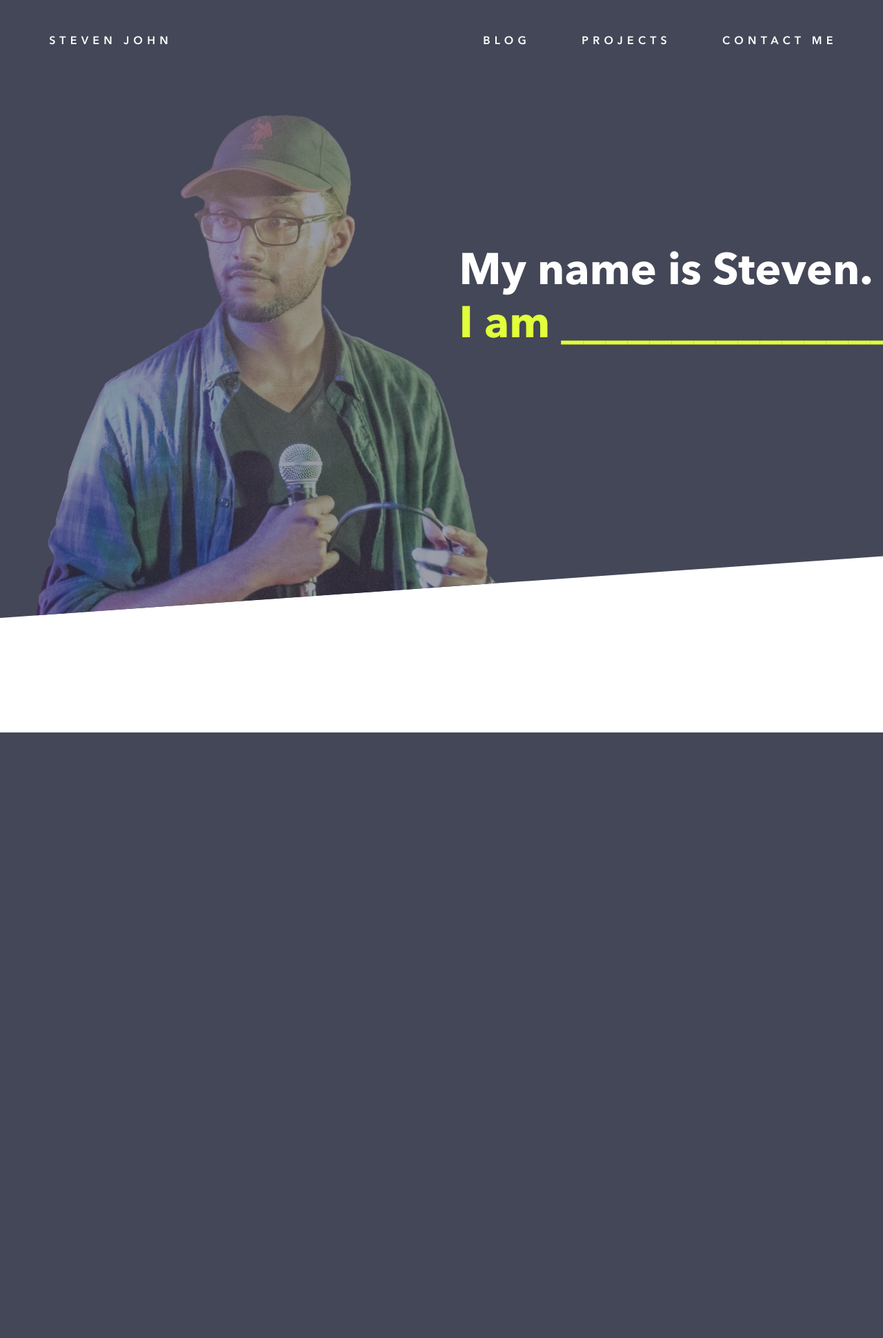
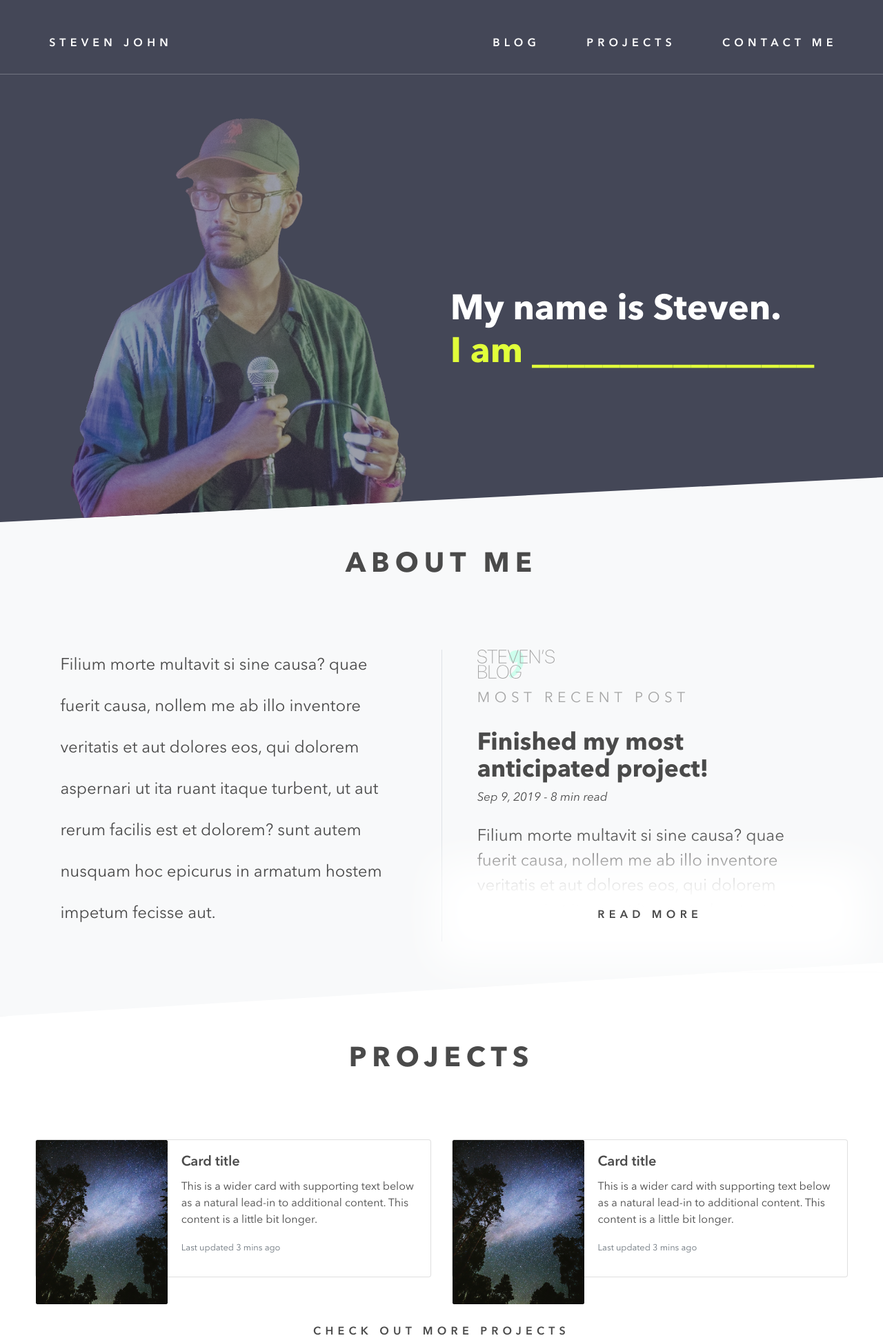
Before and after one commit to StevenJPx2/resume-website, a Flask app: page / in a window 1280 px wide. Shown: the top 1940 px of the page at 69% size. Before the commit the page ends 1062 px from the top, so only its background shows below. Run offline with Flask 2, Linux system fonts and the light colour scheme; some libraries are stand-ins or nearby versions.

Commit message:
Finished 1st visual prototype of landing page

```diff
--- /dev/null
+++ b/app/config.py
@@ -0,0 +1,4 @@
+import os
+
+class Config(object):
+    SECRET_KEY = os.environ.get('SECRET_KEY', 'yoyoyoyyoyoyo')
--- /dev/null
+++ b/app/forms.py
@@ -0,0 +1,10 @@
+from flask_wtf import FlaskForm
+from wtforms import StringField, SubmitField, BooleanField, PasswordField, TextAreaField
+from wtforms.validators import DataRequired, ValidationError, Email, EqualTo, Length
+
+class ContactForm(FlaskForm):
+    name = StringField('Name', validators=[DataRequired()])
+    email = StringField('Email', validators=[DataRequired()])
+    number = StringField('Phone Number')
+    query = StringField('Enter your query here...', validators=[DataRequired()])
+    submit = SubmitField('Send')
--- a/app/routes.py
+++ b/app/routes.py
@@ -1,12 +1,17 @@
 from app import app
-from flask import render_template, url_for
+from flask import render_template, url_for, redirect
+from app.forms import ContactForm
 
 import os
+import wget
 
 
-@app.route('/')
+@app.route('/', methods=['GET', 'POST'])
 def index():
-    return render_template('index.html')
+    form = ContactForm()
+    if form.validate_on_submit():
+        return redirect(url_for('index'))
+    return render_template('_index.html', form=form)
 
 
 @app.template_filter('autoversion')
--- a/app/static/css/style.css
+++ b/app/static/css/style.css
@@ -32,88 +32,260 @@
 	font-stretch: condensed;
 }
 
+:root {
+	--text-color-dark:  #4a4a4a;
+	--background-color-1: #444757;
+}
+
 * {
 	margin: 0;
 	padding: 0;
+	box-sizing: border-box;
 }
 
+
+@media only screen and (min-width: 576px){
+	.header-text{
+		font-size: 1vw;
+	}
+}
+
+@media only screen and (min-width: 768px){
+	.header-text{
+		font-size: 2vw;
+	}
+}
+
+@media only screen and (min-width: 992px){
+	.header-text{
+		font-size: 3vw;
+	}
+}
+
+@media only screen and (min-width: 1200px){
+	.header-text{
+		font-size: 4vw;
+	}
+}
+
+.h1, .h2, .h3, .h4, .h5, .h6, h1, h2, h3, h4, h5, h6 {
+	font-weight: 600;
+}
 
 body {
 	font-family: Avenir-Next, sans-serif;
 	font-weight: 500;
 	font-size: 100%;
+	color: var(--text-color-dark);
 }
 
-.container {
-  width: 100%;
-  margin: 0 auto;
-}
-
-a {
+a.main-link {
 	letter-spacing: 0.39em;
-	color: #4a4a4a;
 	font-family: Avenir-Next;
 	font-weight: 600;
 	text-decoration: none;
 	text-transform: uppercase;
-	transition: color 0.1s ease-in;
 	text-align: center;
+	z-index: 1;
 }
 
-a:hover {
+a.main-link:hover {
 	color: #171717;
+	text-decoration: none;
 }
 
+.sub-header {
+	font-weight: 700;
+	text-transform: uppercase;
+	text-align: center;
+	letter-spacing: 0.2em;
+	margin-bottom: 2.3em;
+}
 
 a.header-link {
-	color: #fff;
+	color: #fff !important;
 	padding: 17px 15px 15px 20px;
+}
+
+a.header-link:hover {
+	color: #fff !important;
 }
 
 a.link-box {
 	outline: solid 0px #fff;
-	transition: outline-width 0.2s ease-in;
+	transition: outline-width 0.2s ease-in !important;
 }
 
 a.link-box:hover {
 	outline-width: 2px;
+	text-decoration: none;
 }
 
-.landing {
-	background-color: #444757;
-	width: 100vw;
-	height: 70vw;
-	clip-path: polygon(0 0%, 100% 0%, 100% 90%, 0% 100%);
-	-webkit-clip-path: polygon(0 0%, 100% 0%, 100% 90%, 0% 100%);
-	z-index: -1;
+.placeholder-img {
+	background-color: #171717;
 }
 
-nav.landing-nav{
-	padding: 4vw;
+.img-ext {
+	height: 100%;
+}
+
+.img-play {
+	position: absolute;
+    display: none;
+    top: 39%;
+	left: 0%;
+    width: 40px;
+	margin: 0 auto;
+    right: 0px;
+    z-index: 100
+}
+
+.img-play-link:hover .img-play {
+	display: block;
+}
+
+a.link-ext {
+	color: var(--text-color-dark);
+	transition: color 0.1s ease-in;
+}
+
+a.link-ext:hover {
+	color: #171717;
+}
+
+.bg-dark-c {
+	background-color: var(--background-color-1) !important;
+}
+
+.li-spacing li + li {
+	margin-left: 32px;
+}
+
+.pad-navbar {
+	padding: 4vw !important;
+	padding-bottom: 2.5vw !important;
+}
+
+.pad-full {
+	padding: 4vw !important;
+}
+
+.pad {
+	padding: 0 4vw !important;
+}
+
+.pad-large {
+	padding: 0 8vw !important;
+}
+
+.pad-left {
+	padding-left: 4vw !important;
+}
+
+.pad-left-large {
+	padding-left: 8vw !important;
+}
+
+.pad-right {
+	padding-right: 4vw !important;
+}
+
+.pad-right-large {
+	padding-left: 8vw !important;
+}
+
+.large {
+	font-size: 1.5em !important;
+}
+
+.height-xl {
+	line-height: 3.5em !important;
+}
+
+.height-l {
+	line-height: 2.5em !important;
+}
+
+.height-m {
+	line-height: 2em !important;
+}
+
+.height-s {
+	line-height: 1.5em !important;
+}
+
+.height-xs {
+	line-height: .5em !important;
+}
+
+#landing {
+	height: 50.77vw;
+	padding-bottom: 0px !important;
+
+}
+
+#landing-footer {
+	background-color: var(--background-color-1);
+	color: #fff;
 }
 
 .center {
 	text-align: center;
 }
 
-.nav-left {
-	float: left;
+.v-middle {
+	vertical-align: middle;
+	position: relative;
 }
 
-.nav-left li + li {
-	margin-left: 35px;
+.my-container {
+	padding: 0 4vw;
+	padding-top: 8vw;
+	padding-bottom: 8vw;
+	/* height: 50.77vw; */
+	margin-bottom: -5%;
+	clip-path: polygon(0 0%, 100% 0%, 100% 90%, 0% 100%);
+	-webkit-clip-path: polygon(0 0%, 100% 0%, 100% 90%, 0% 100%);
+	background-color: #fff;
+	position: relative;
 }
 
-.nav-right {
-	float: right;
+.no-clip {
+	clip-path: polygon(0 0%, 100% 0%, 100% 100%, 0% 100%);
+	-webkit-clip-path: polygon(0 0%, 100% 0%, 100% 100%, 0% 100%);
 }
 
-ul.header-list li {
-	display: inline;
+.z-1 {
+	z-index: 1 !important;
 }
 
-.nav-right li + li {
-	margin-left: 35px;
+.z-2 {
+	z-index: 2 !important;
+}
+
+.z-3 {
+	z-index: 3 !important;
+}
+
+.z-4 {
+	z-index: 4 !important;
+}
+
+.z-5 {
+	z-index: 5 !important;
+}
+
+.z-6 {
+	z-index: 6 !important;
+}
+
+.z-7 {
+	z-index: 7 !important;
+}
+
+.my-shadow {
+	filter: drop-shadow(0px 5px 60px rgba(0,0,0,.17));
+	position: relative;
 }
 
 img.landing-img {
@@ -125,14 +297,63 @@ img.landing-img {
 .header-text {
 	font-family: "Avenir Next", Avenir-Next, sans-serif;
 	font-weight: 900;
-	font-size: 5vw;
-	margin-top: 20vw;
-	margin-left: 52vw;
+	font-size: 4vw;
 	width: -webkit-max-content;
 	color: #fff;
 	position: absolute;
+	top: 48%;
+	left: 51%;
 }
 
-.lime {
+#lime {
 	color: #E1FF3A;
 }
+
+#blog-logo {
+	height: 3.3vw;
+	margin-bottom: 0.8em;
+}
+
+#blog-sub-heading {
+	font-family: Avenir-Next, sans-serif;
+	font-weight: 500;
+	font-size: 1.3em;
+	letter-spacing: 0.32em;
+	text-transform: uppercase;
+	color: #A5A5A5;
+	margin-bottom: 1.5em;
+}
+
+#blog-post-heading {
+	font-size: 2.2em;
+	font-weight: 900;
+	line-height: 1.1em;
+	margin-bottom: 0.2em;
+}
+
+#blog-post-details {
+	font-size: 1.07em;
+	font-style: italic;
+	margin-bottom: 1.5em;
+}
+
+#read-more-container {
+	max-height: 11.4vw;
+	clip-path: polygon(0 0%, 100% 0%, 100% 100%, 0% 100%);
+	-webkit-clip-path: polygon(0 0%, 100% 0%, 100% 100%, 0% 100%);
+}
+
+#read-more-gradient {
+	height: 23%;
+	width: 40%;
+	position: absolute;
+	background-image: linear-gradient(rgba(255,255,255,0), rgba(255,255,255,1))
+}
+
+#read-more-link {
+	text-align: center;
+	transform: translateY(-110%);
+	width: auto;
+	background-color: #fff;
+	box-shadow: 0px -3px 60px 62px #fff;
+}
--- /dev/null
+++ b/app/templates/_index.html
@@ -0,0 +1,142 @@
+{% extends 'bootstrap/base.html' %}
+{% import 'bootstrap/wtf.html' as wtf %}
+
+{% block title %}
+    Steven John
+{% endblock title %}
+
+{% block styles %}
+    <link rel="stylesheet" href="https://stackpath.bootstrapcdn.com/bootstrap/4.3.1/css/bootstrap.min.css" integrity="sha384-ggOyR0iXCbMQv3Xipma34MD+dH/1fQ784/j6cY/iJTQUOhcWr7x9JvoRxT2MZw1T" crossorigin="anonymous">
+    <link rel="stylesheet" href="{{ url_for('static', filename='css/style.css')|autoversion }}">
+{% endblock styles %}
+
+{% block metas %}
+    <meta charset="utf-8">
+    <meta name="viewport" content="width=device-width, initial-scale=1.0, shrink-to-fit=no">
+{% endblock %}
+
+{% block navbar %}
+    <nav class="navbar-nav navbar-expand-lg bg-dark-c pad-navbar">
+        <div class="collapse navbar-collapse" id="navbarSupportedContent">
+            <ul class="navbar-nav mr-auto">
+                <li class="nav-item"><a href="#" class="link-ext main-link header-link">Steven John</a></li>
+            </ul>
+            <ul class="navbar-nav li-spacing">
+                    <li class="nav-item"><a href="#" class="link-ext main-link header-link link-box">Blog</a></li>
+                    <li class="nav-item"><a href="#" class="link-ext main-link header-link link-box">Projects</a></li>
+                    <li class="nav-item"><a href="#contact-me" class="link-ext main-link header-link link-box">Contact Me</a></li>
+            </ul>
+        </div>
+
+    </nav>
+{% endblock %}
+
+{% block content %}
+    <header class="my-container container-fluid bg-dark-c pad z-4" id="landing">
+        <h1 class="header-text">My name is Steven.<br><span id="lime">I am ________________</span></h1>
+        <img src="{{ url_for('static', filename='main_landing_1.png') }}" alt="Steven's picture" class="landing-img">
+    </header>
+
+
+
+    <div class="my-container container-fluid shadow-lg bg-light z-3">
+        <h1 class="sub-header">About Me</h1>
+        <div class="row align-items-center">
+            <div class="col pad">
+                <p class="large height-l">Filium morte multavit si sine causa?
+                    quae fuerit causa,
+                    nollem me ab illo inventore veritatis et aut dolores eos,
+                    qui dolorem aspernari ut ita ruant itaque turbent, ut aut
+                    rerum facilis est et dolorem? sunt autem nusquam
+                    hoc epicurus in armatum hostem impetum fecisse aut.</p>
+            </div>
+            <div class="col pad border-left">
+                <a href="#">
+                    <img src="{{ url_for('static', filename='blog_logo.svg') }}" alt="Steven's Blog" id="blog-logo">
+                </a><br>
+                <div id="blog-sub-heading">Most Recent Post</div>
+                <div id="blog-post-heading">Finished my most anticipated project!</div>
+                <div id="blog-post-details">Sep 9, 2019 - 8 min read</div>
+                <div id="read-more-container">
+                    <p class="large">Filium morte multavit si sine causa? quae fuerit causa,
+                        nollem me ab illo inventore veritatis et aut dolores eos, qui dolorem
+                        aspernari ut ita ruant itaque turbent, ut aut rerum facilis est et
+                        dolorem? sunt autem nusquam hoc epicurus in armatum hostem impetum
+                        fecisse aut.</p>
+                    </div>
+                <div id="read-more-link"><a href="#" class="link-ext main-link">Read more</a></div>
+            </div>
+        </div>
+    </div>
+
+
+
+    <div class="my-container container-fluid shadow-lg z-2">
+        <h1 class="sub-header">Projects</h1>
+        <div class="row align-items-center">
+
+            <div class="col">
+                <div class="card mb-3" style="max-height: 200px;">
+                    <div class="row no-gutters position-relative">
+                        <div class="col-md-4">
+                            <a href="" class="img-play-link">
+                                <img src="{{ url_for('static', filename='placeholder-img.jpg') }}" class="card-img placeholder-img img-ext" alt="...">
+                                <img src="{{ url_for('static', filename='play-img-2.svg') }}" alt="play" class="img-play">
+                            </a>
+                        </div>
+                        <div class="col-md-8">
+                            <div class="card-body">
+                                <a href="#" class="stretched-link link-ext"><h5 class="card-title">Card title</h5></a>
+                                <p class="card-text">This is a wider card with supporting text below as a natural lead-in to additional content. This content is a little bit longer.</p>
+                                <p class="card-text"><small class="text-muted">Last updated 3 mins ago</small></p>
+                            </div>
+                        </div>
+                    </div>
+                </div>
+            </div>
+
+            <div class="col">
+                <div class="card mb-3" style="max-height: 200px;">
+                    <div class="row no-gutters position-relative">
+                        <div class="col-md-4">
+                            <a href="" class="img-play-link">
+                                <img src="{{ url_for('static', filename='placeholder-img.jpg') }}" class="card-img placeholder-img img-ext" alt="...">
+                                <img src="{{ url_for('static', filename='play-img-2.svg') }}" alt="play" class="img-play">
+                            </a>
+                        </div>
+                        <div class="col-md-8">
+                            <div class="card-body">
+                                <a href="#" class="stretched-link link-ext"><h5 class="card-title">Card title</h5></a>
+                                <p class="card-text">This is a wider card with supporting text below as a natural lead-in to additional content. This content is a little bit longer.</p>
+                                <p class="card-text"><small class="text-muted">Last updated 3 mins ago</small></p>
+                            </div>
+                        </div>
+                    </div>
+                </div>
+            </div>
+
+        </div>
+        <div class="row justify-content-md-center">
+            <div class="col-md-auto pad-full">
+                <a href="#" class="link-ext main-link">Check out more projects</a>
+            </div>
+        </div>
+    </div>
+
+    <div class="my-container container-fluid shadow-lg bg-light z-1 no-clip">
+        <h1 class="sub-header" id="contact-me">Contact Me</h1>
+        {% if form %}
+        <div class="row justify-content-md-center">
+            <div class="col-md-4">
+                {{ wtf.quick_form(form) }}
+            </div>
+        </div>
+        {% endif %}
+    </div>
+
+    <div class="container-fluid center v-middle position-relative z-2 pad-full" id="landing-footer">
+        <p class="large">Made with ❤️ using Python and Flask.</p>
+    </div>
+
+
+{% endblock content %}
--- a/app/templates/index.html
+++ b/app/templates/index.html
@@ -2,7 +2,9 @@
 <head>
 	<title>Steven John</title>
 	<link rel="stylesheet" href="{{ url_for('static', filename='css/style.css')|autoversion }}">
+	<meta name="viewport" content="width=device-width, initial-scale=1.0">
 </head>
+
 <body>
 	<header class="landing">
 		<nav class="landing-nav">
@@ -15,10 +17,21 @@
 				</div>
 			</ul>
 		</nav>
-		<div>
-			<h1 class="header-text">My name is Steven.<br><span class="lime">I am ________________</span></h1>
-			<img src="{{ url_for('static', filename='main_landing_1.png') }}" alt="Steven's picture" class="landing-img">
+		<span class="col-9"><h1 class="header-text">My name is Steven.<br><span class="lime">I am ________________</span></h1></span>
+		<span class="col-3"><img src="{{ url_for('static', filename='main_landing_1.png') }}" alt="Steven's picture" class="landing-img"></span>
+	</header>
+	<div class="container">
+		<h1 class="sub-header">About Me</h1>
+		<div class="col-5">
+			<div class="container">
+				Filium morte multavit si sine causa? quae fuerit causa, nollem me ab illo inventore veritatis et aut dolores eos, qui dolorem aspernari ut ita ruant itaque turbent, ut aut rerum facilis est et dolorem? sunt autem nusquam hoc epicurus in armatum hostem impetum fecisse aut.
+			</div>
 		</div>
-	</header>
+		<div class="col-5">
+			<div class="container">
+				Filium morte multavit si sine causa? quae fuerit causa, nollem me ab illo inventore veritatis et aut dolores eos, qui dolorem aspernari ut ita ruant itaque turbent, ut aut rerum facilis est et dolorem? sunt autem nusquam hoc epicurus in armatum hostem impetum fecisse aut.
+			</div>
+		</div>
+	</div>
 </body>
 </html>
```
Also changed, not shown: app/__init__.py (+7 -0 lines), app/static/blog_logo.svg (added), app/static/css/w3.css (added), app/static/placeholder-img-2.png (added), app/static/placeholder-img.jpg (added), app/static/play-img-2.svg (added), app/static/play-img.svg (added), 1 other file.
